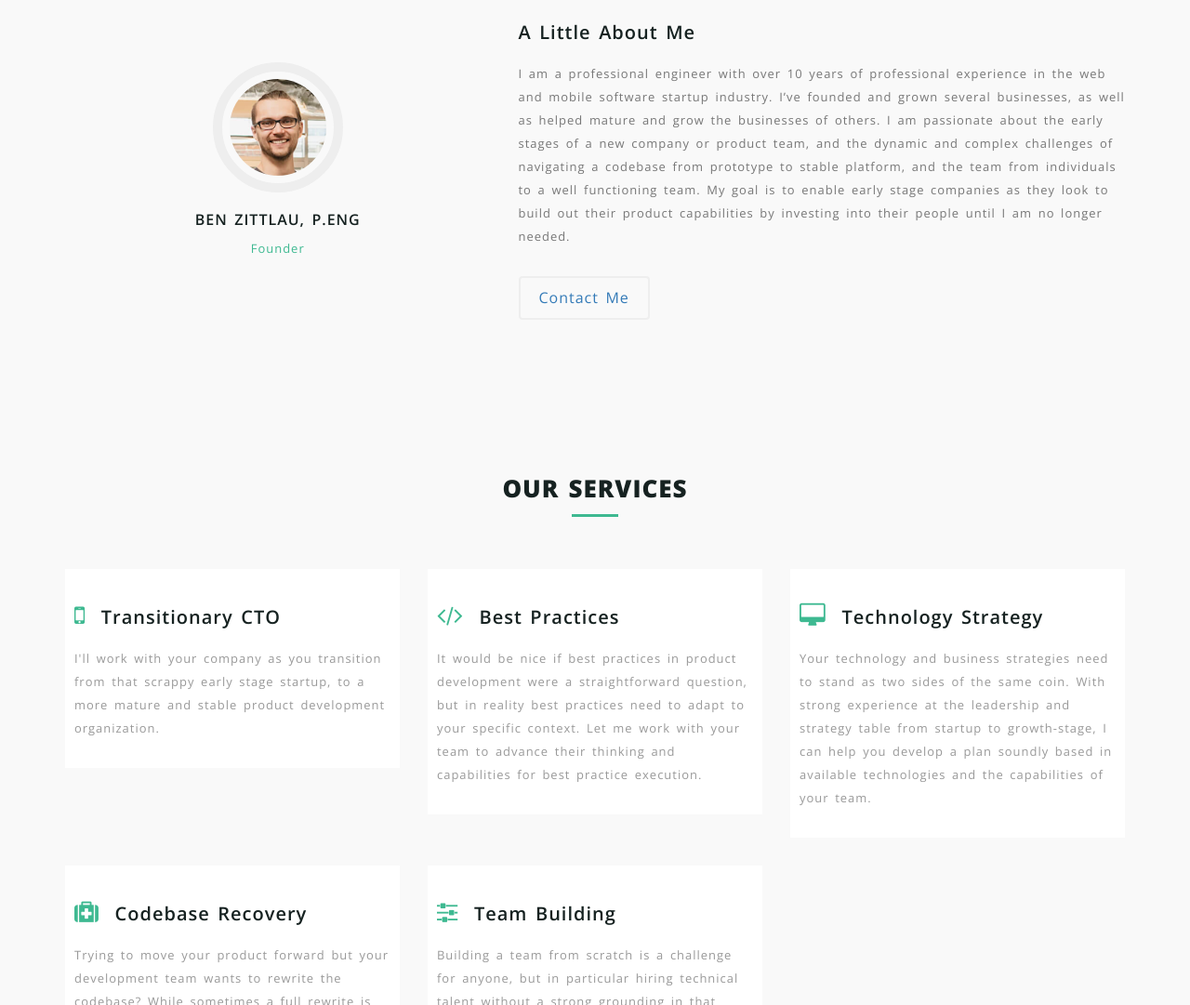
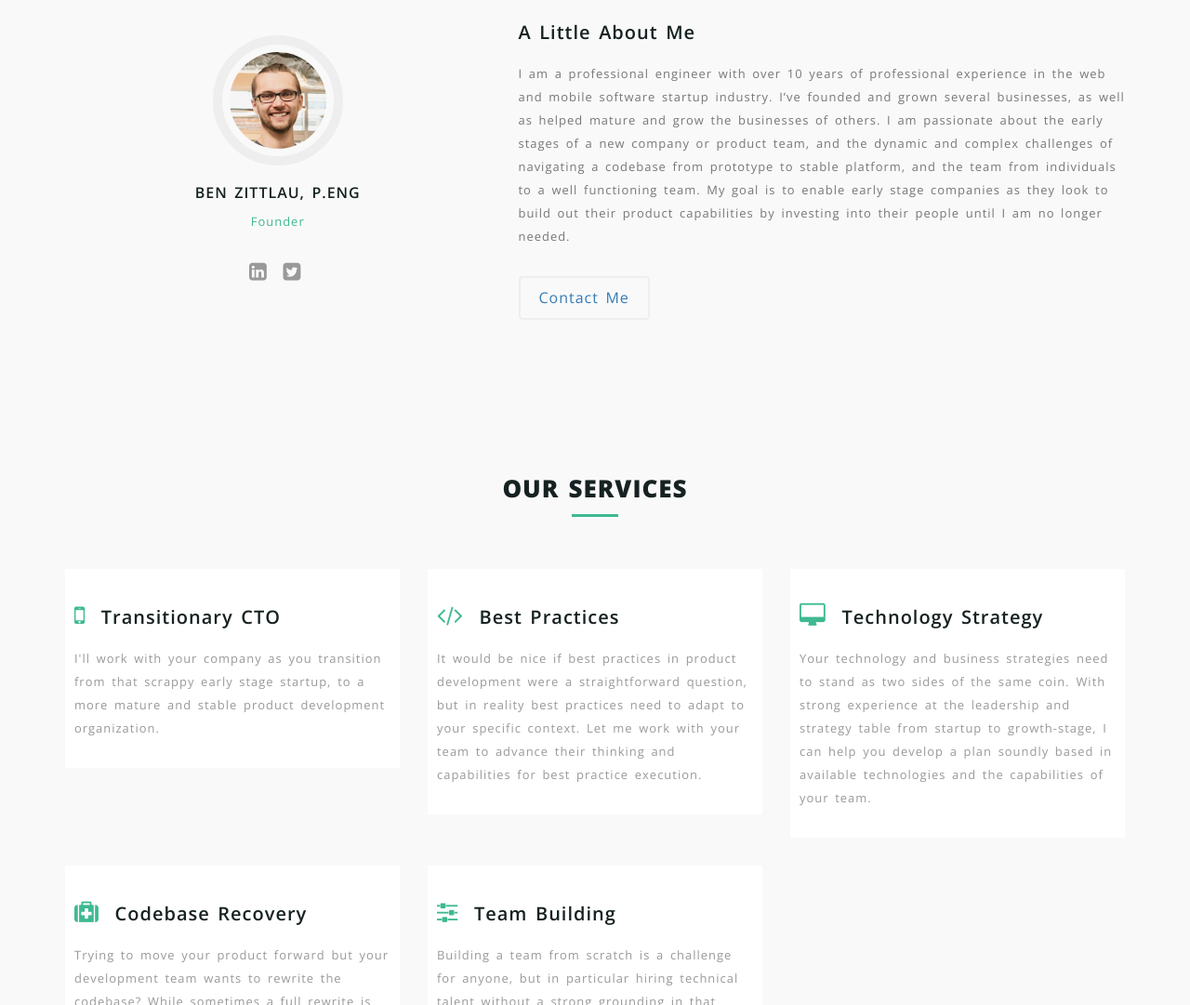
Before and after one commit to benzittlau/benzittlau.github.io, a plain HTML site: page index.html in a window 1280 px wide. Shown: the part 707-1788 px from the top of the page at 93% size. Drawn offline with nearby package versions, Linux system fonts and the light colour scheme.

Commit message:
Add social links.

```diff
--- a/assets/css/style.css
+++ b/assets/css/style.css
@@ -382,6 +382,17 @@ body {
     padding: 8px;
 }
 
+#about #img_profile .followed li i {
+    font-size: 22px;
+    color: #999;
+}
+
+#about #img_profile .followed li p {
+    font-size: 13px;
+    font-weight: 400;
+    color: #888;
+}
+
 #about .contact_us {
     position: absolute;
     background-color: #f9f9f9;
--- a/index.html
+++ b/index.html
@@ -71,6 +71,16 @@
                     <div id="img_profile"> <img src="assets/images/headshot_130_130.png" class="img-responsive img-circle" alt="About Image">
                         <h4 class="text-uppercase mrg_top20">Ben Zittlau, P.Eng</h4>
                         <p class="color">Founder</p>
+                        <div class="followed mrg_top20">
+                          <ul class="list-unstyled list-inline">
+                              <li>
+                                <a href="https://www.linkedin.com/in/ben-zittlau"><i class="fa fa-linkedin-square"></i></a>
+                              </li>
+                              <li>
+                                <a href="https://twitter.com/benzittlau"><i class="fa fa-twitter-square"></i></a>
+                              </li>
+                          </ul>
+                      </div>
                     </div>
                 </div>
                 <div class="col-sm-7 col-md-7">
```
